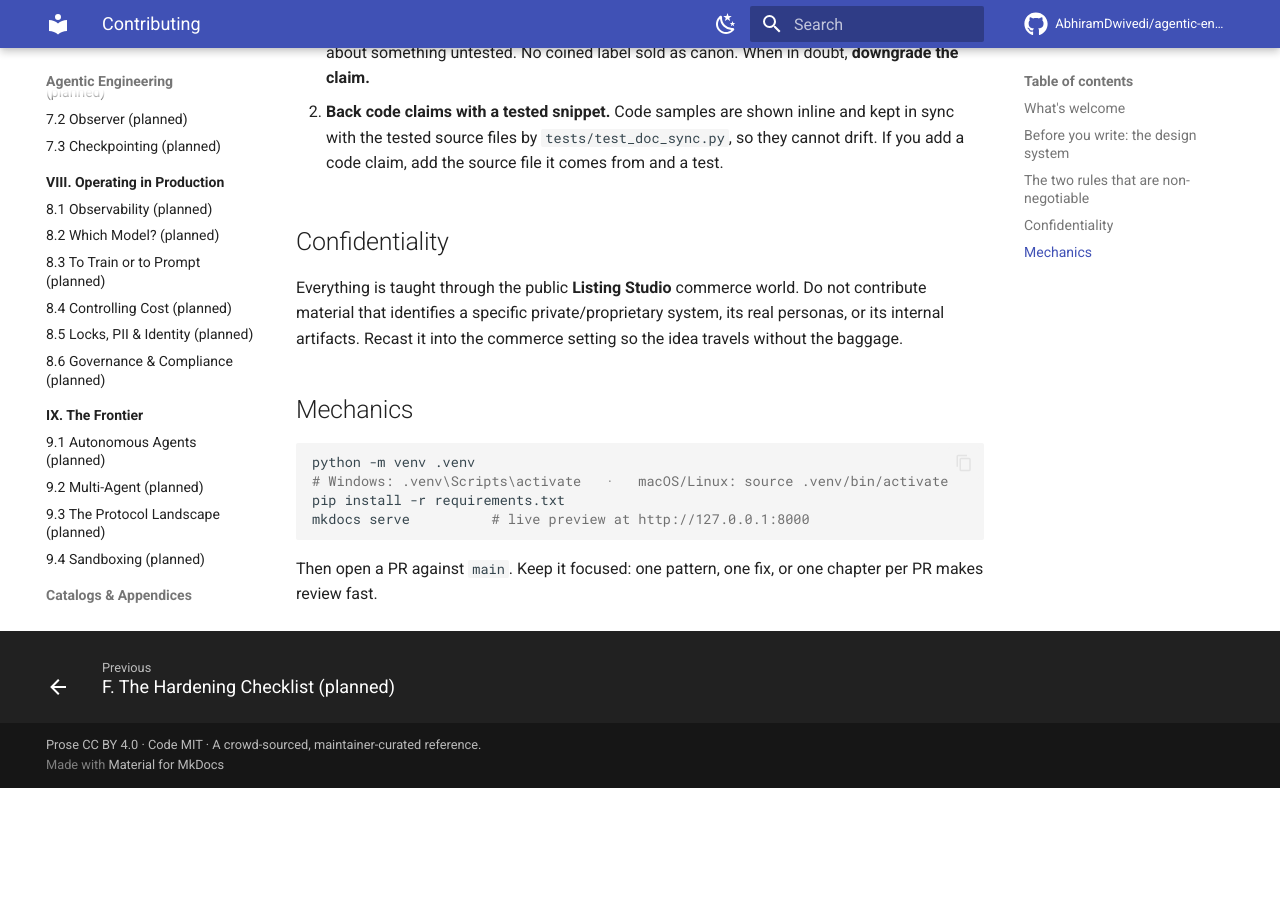
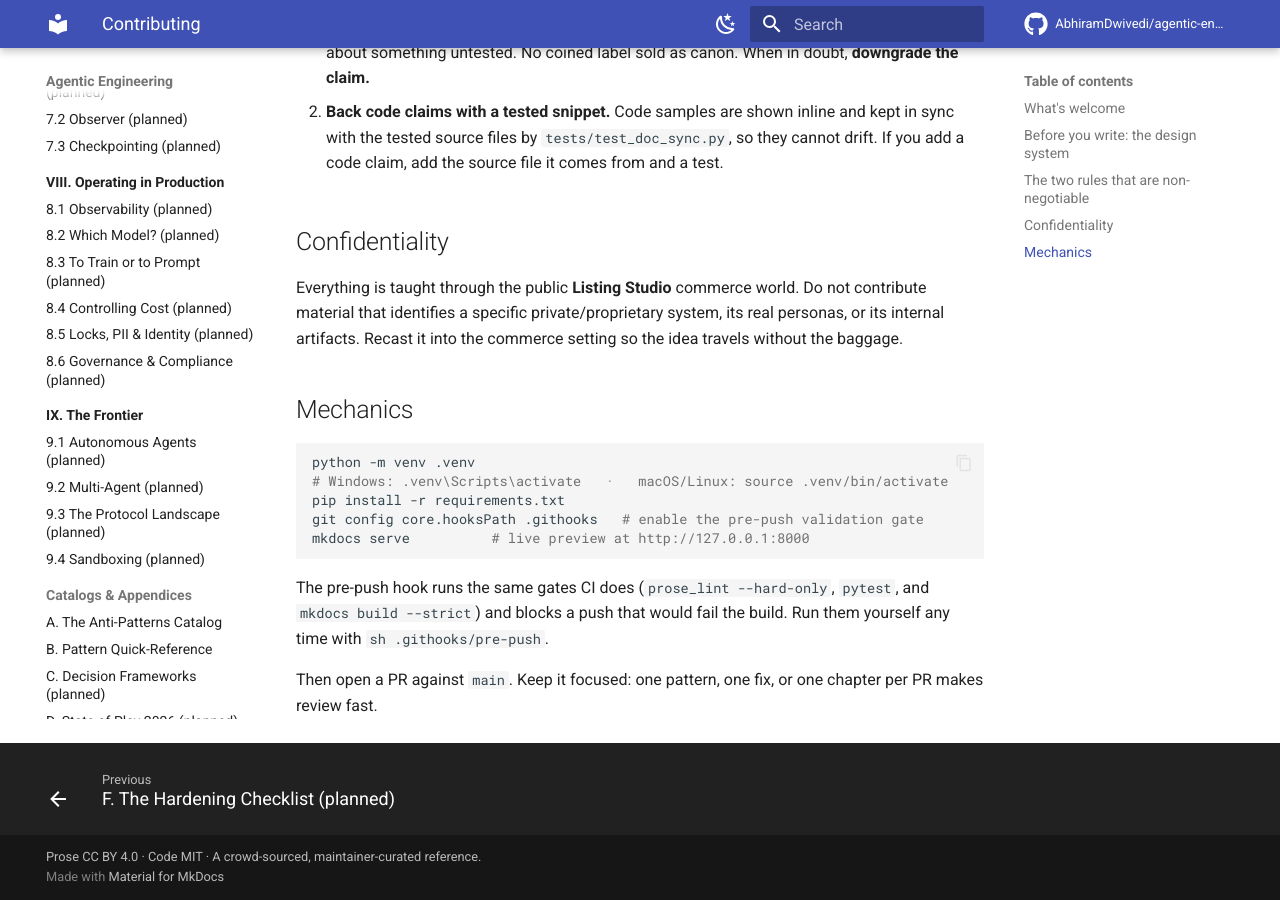
Before and after one commit to AbhiramDwivedi/agentic-engineering, an MkDocs documentation site: the page built from docs/contributing.md, in a window 1280 px wide and 900 px high, scrolled down 1431 px. Built offline with MkDocs 1.6.1 and Material for MkDocs 9.7.7, drawn with Linux system fonts in a browser that asks for light colours; comment, search, counter and statistics services are not loaded; before the commit the page ends 2219 px from its top, so only the background shows below that.

Commit message:
Add a pre-push validation hook mirroring CI
.githooks/pre-push runs the same gates CI runs before a push leaves the machine:
prose_lint --hard-only over docs, pytest (companion code + doc-sync), and
mkdocs build --strict (skipped with a note if mkdocs isn't installed locally).
Enable per clone with `git config core.hooksPath .githooks`; documented in
contributing.md. This is the fix for the em-dash build break reaching CI.

Co-Authored-By: Claude Opus 4.8 <noreply@anthropic.com>

````diff
--- a/docs/contributing.md
+++ b/docs/contributing.md
@@ -64,8 +64,13 @@ internal artifacts. Recast it into the commerce setting so the idea travels with
 python -m venv .venv
 # Windows: .venv\Scripts\activate   ·   macOS/Linux: source .venv/bin/activate
 pip install -r requirements.txt
+git config core.hooksPath .githooks   # enable the pre-push validation gate
 mkdocs serve          # live preview at http://127.0.0.1:8000
 ```
 
+The pre-push hook runs the same gates CI does (`prose_lint --hard-only`, `pytest`, and
+`mkdocs build --strict`) and blocks a push that would fail the build. Run them yourself any time
+with `sh .githooks/pre-push`.
+
 Then open a PR against `main`. Keep it focused: one pattern, one fix, or one chapter per PR
 makes review fast.
````
Also changed, not shown: 1 other file.
